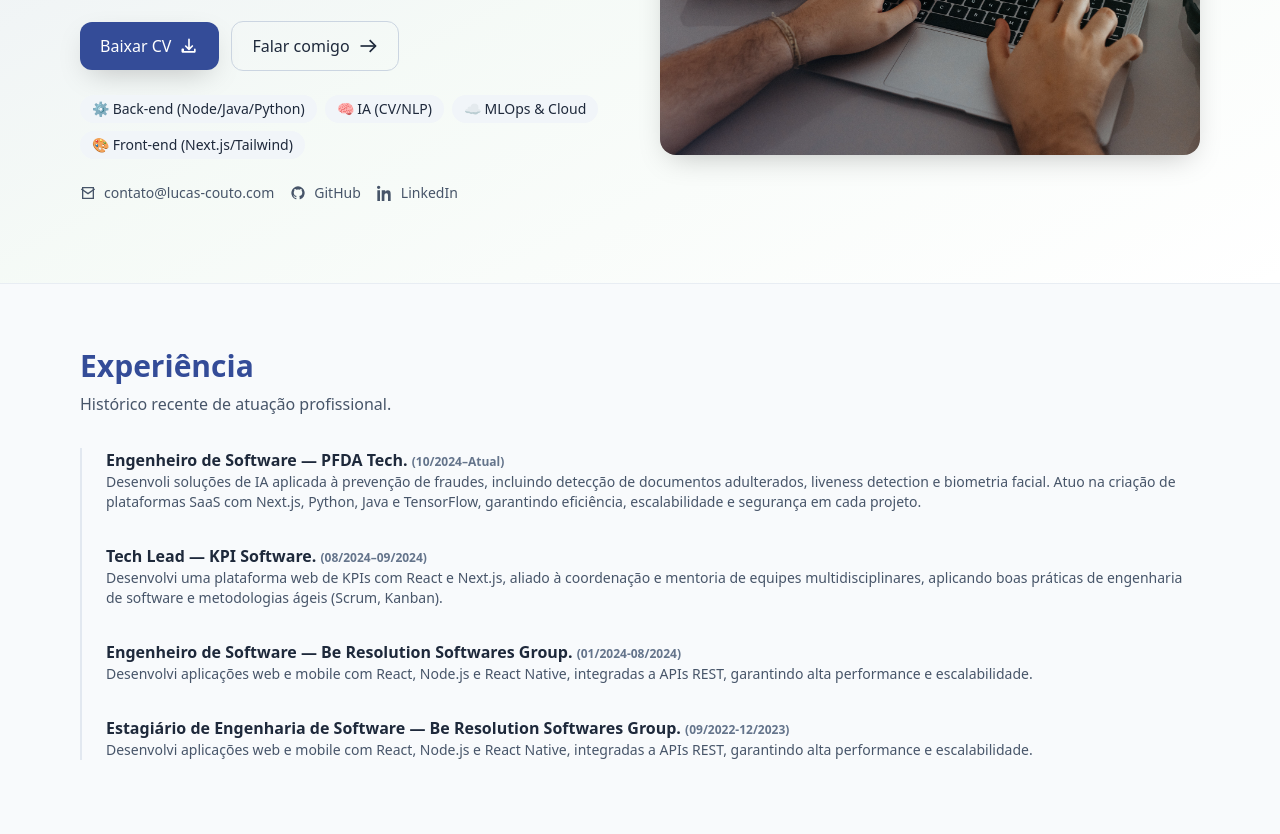
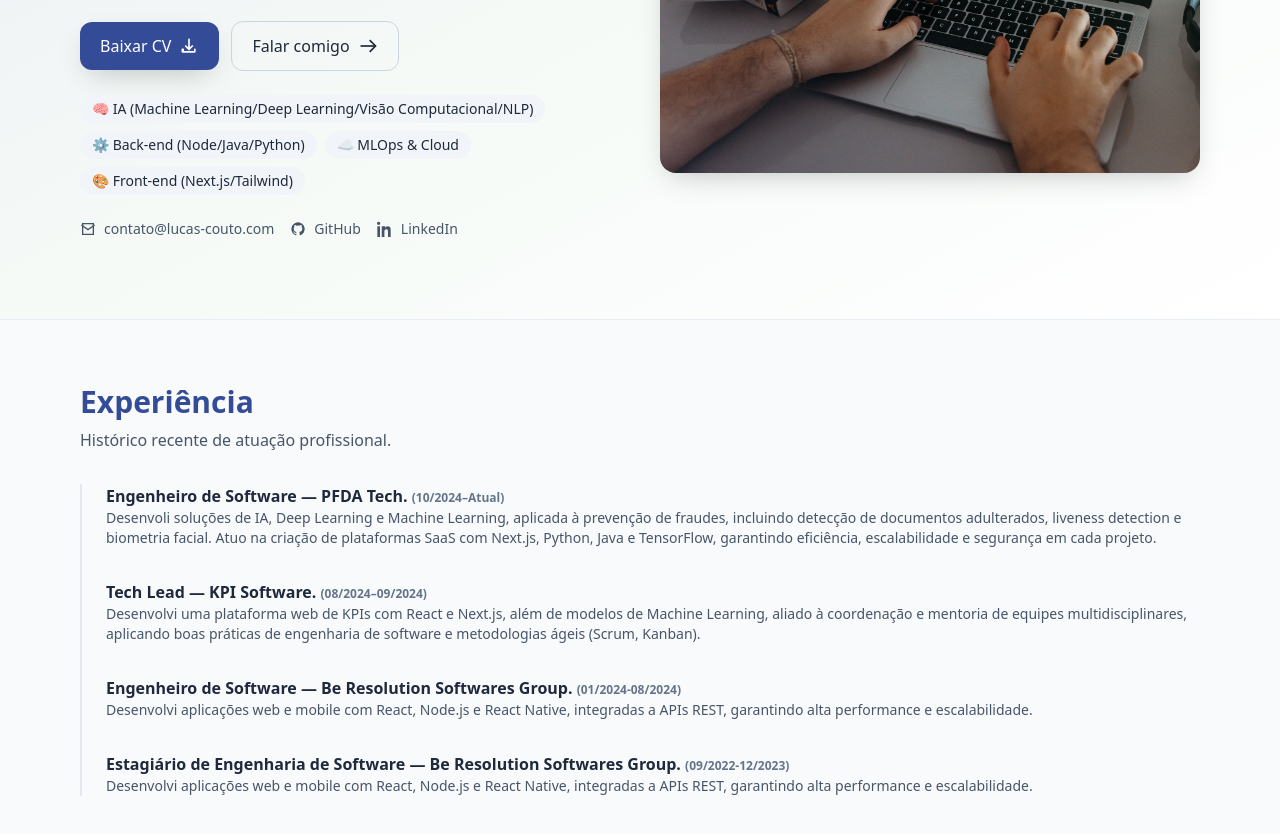
Before and after one commit to lucas-couto/portfolio, a plain HTML site: page index.html in a window 1280 px wide. Shown: the part 436-1270 px from the top of the page. Drawn offline with nearby package versions, Linux system fonts and the light colour scheme.

Commit message:
feat: improving CV

```diff
--- a/index.html
+++ b/index.html
@@ -180,10 +180,11 @@
           </div>
           <div class="mt-6 flex flex-wrap gap-2 text-sm">
             <span class="px-3 py-1 rounded-full bg-slate-100 dark:bg-slate-800"
-              >⚙️ Back‑end (Node/Java/Python)</span
+              >🧠 IA (Machine Learning/Deep Learning/Visão
+              Computacional/NLP)</span
             >
             <span class="px-3 py-1 rounded-full bg-slate-100 dark:bg-slate-800"
-              >🧠 IA (CV/NLP)</span
+              >⚙️ Back‑end (Node/Java/Python)</span
             >
             <span class="px-3 py-1 rounded-full bg-slate-100 dark:bg-slate-800"
               >☁️ MLOps & Cloud</span
@@ -592,11 +593,12 @@
               <span class="text-xs text-slate-500">(10/2024–Atual)</span>
             </h3>
             <p class="text-sm text-slate-600 dark:text-slate-300">
-              Desenvoli soluções de IA aplicada à prevenção de fraudes,
-              incluindo detecção de documentos adulterados, liveness detection e
-              biometria facial. Atuo na criação de plataformas SaaS com Next.js,
-              Python, Java e TensorFlow, garantindo eficiência, escalabilidade e
-              segurança em cada projeto.
+              Desenvoli soluções de IA, Deep Learning e Machine Learning,
+              aplicada à prevenção de fraudes, incluindo detecção de documentos
+              adulterados, liveness detection e biometria facial. Atuo na
+              criação de plataformas SaaS com Next.js, Python, Java e
+              TensorFlow, garantindo eficiência, escalabilidade e segurança em
+              cada projeto.
             </p>
           </li>
           <li class="reveal ms-6 mb-8">
@@ -605,10 +607,10 @@
               <span class="text-xs text-slate-500">(08/2024–09/2024)</span>
             </h3>
             <p class="text-sm text-slate-600 dark:text-slate-300">
-              Desenvolvi uma plataforma web de KPIs com React e Next.js, aliado
-              à coordenação e mentoria de equipes multidisciplinares, aplicando
-              boas práticas de engenharia de software e metodologias ágeis
-              (Scrum, Kanban).
+              Desenvolvi uma plataforma web de KPIs com React e Next.js, além de
+              modelos de Machine Learning, aliado à coordenação e mentoria de
+              equipes multidisciplinares, aplicando boas práticas de engenharia
+              de software e metodologias ágeis (Scrum, Kanban).
             </p>
           </li>
           <li class="reveal ms-6 mb-8">
```
